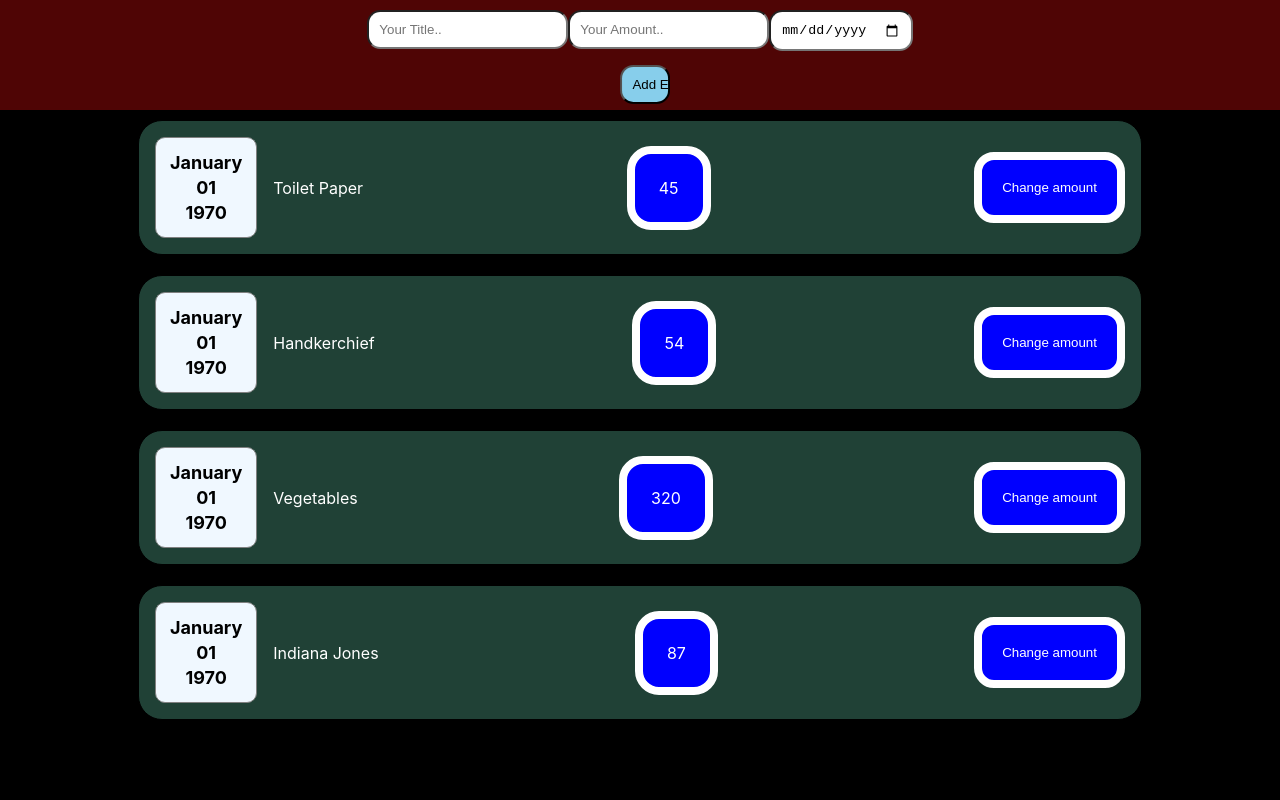
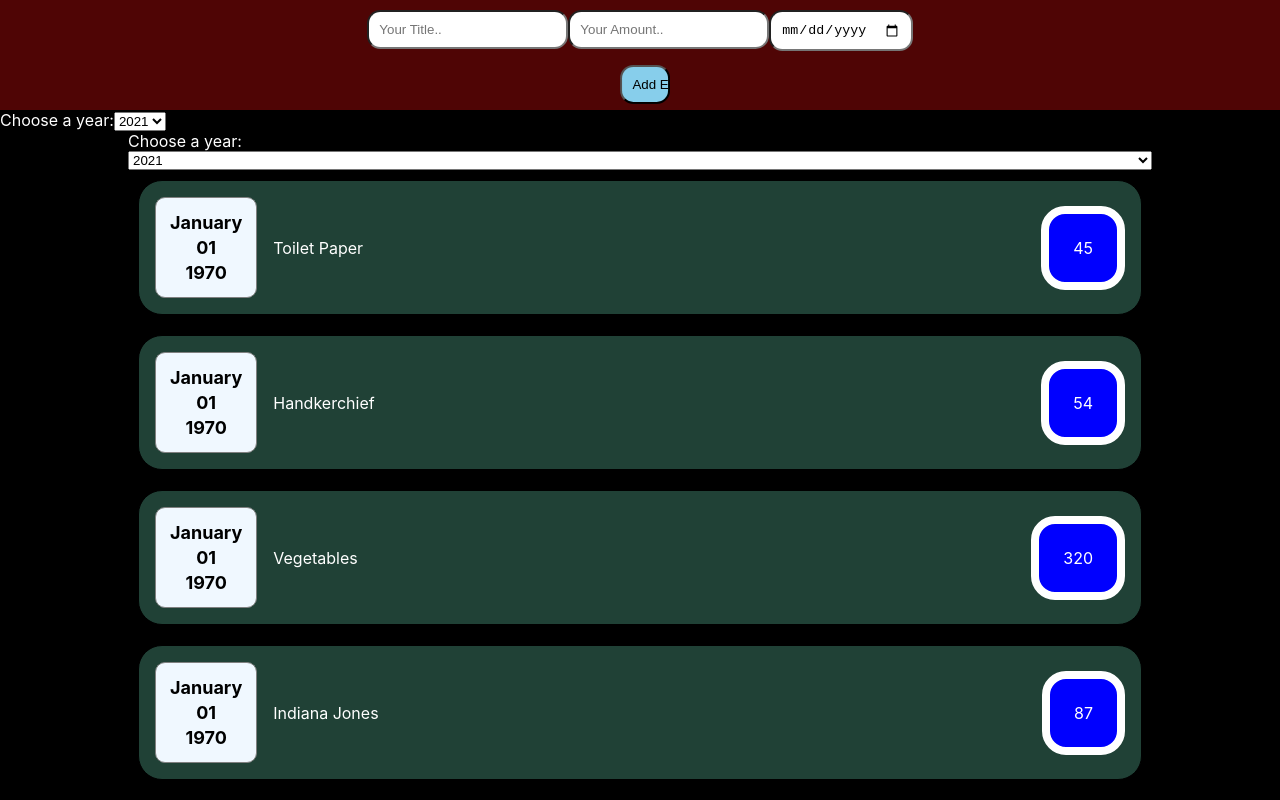
Before and after one commit to Alfred-KInyua/reduxStore, a React (Create React App) app: page / in a window 1280 px wide. Built offline with nearby package versions, Linux system fonts and the light colour scheme.

Commit message:
add new component

```diff
--- a/src/App.js
+++ b/src/App.js
@@ -1,6 +1,5 @@
-import Counter from './feature/counter/Counter';
-import MainDataItems from './components/mainDataItems';
-import NewExpense from './components/form/NewExpense';
+import MainExpenseItems from './components/MainExpenseItems';
+import NewExpense from './components/NewExpense/NewExpense';
 function App() {
   const expenses = [
     {
@@ -28,11 +27,16 @@ function App() {
       date: new Date(10 / 12 / 2022),
     },
   ];
+  const AddExpenseHandler = (receivedData) => {
+    const display = {
+      ...receivedData,
+    };
+    console.log(display);
+  };
   return (
     <>
-      <NewExpense />
-
-      <MainDataItems items={expenses} />
+      <NewExpense onNewExpense={AddExpenseHandler} />
+      <MainExpenseItems items={expenses} />
     </>
   );
 }
--- /dev/null
+++ b/src/components/ExpenseFilter.js
@@ -0,0 +1,21 @@
+import React from 'react';
+
+function ExpenseFilter(props) {
+  const DropdownHandler = (event) => {
+    props.onChangeFilter(event.target.value);
+  };
+
+  return (
+    <>
+      <label>Choose a year:</label>
+      <select selected={props.selected} onChange={DropdownHandler}>
+        <option value="2021">2021</option>
+        <option value="2022">2022</option>
+        <option value="2023">2023</option>
+        <option value="2024">2024</option>
+      </select>
+    </>
+  );
+}
+
+export default ExpenseFilter;
--- /dev/null
+++ b/src/components/ExpenseItem.js
@@ -0,0 +1,19 @@
+import React from 'react';
+import './cssFiles/style.css';
+import ExpenseDate from './ExpenseDate';
+
+function ExpenseItem(props) {
+  return (
+    <>
+      <div className="items">
+        <div className="sub-items">
+          <ExpenseDate date={props.date} />
+          <div className="carInsurance">{props.title}</div>
+        </div>
+        <div className="btn"> {props.amount}</div>
+      </div>
+    </>
+  );
+}
+
+export default ExpenseItem;
--- /dev/null
+++ b/src/components/MainExpenseItems.js
@@ -0,0 +1,35 @@
+import React, { useState } from 'react';
+import ExpenseItem from './ExpenseItem';
+import './cssFiles/MainExpenseItems.css';
+import Card from './Card';
+import ExpenseFilter from './ExpenseFilter';
+
+function MainExpenseItems(props) {
+  const [filteredYear, setfilteredYear] = useState('2000');
+  const filterChangeHandler = (selectedYear) => {
+    setfilteredYear(selectedYear);
+  };
+
+  return (
+    <div>
+      <Card className="outer">
+        <div className="mainStyle">
+          <ExpenseFilter
+            selected={filteredYear}
+            onChangeFilter={filterChangeHandler}
+          />
+          {props.items.map((elements) => (
+            <ExpenseItem
+              key={elements.id}
+              title={elements.title}
+              amount={elements.amount}
+              date={elements.date}
+            />
+          ))}
+        </div>
+      </Card>
+    </div>
+  );
+}
+
+export default MainExpenseItems;
--- a/src/components/form/formData.js
+++ b/src/components/NewExpense/ExpenseForm.js
@@ -1,7 +1,7 @@
 import React from 'react';
 import { useState } from 'react';
 
-const FormData = () => {
+const ExpenseForm = (props) => {
   const [addTitle, setAddTitle] = useState('');
   const [addDate, setAddDate] = useState('');
   const [addNumber, setAddNumber] = useState('');
@@ -23,20 +23,29 @@ const FormData = () => {
       date: new Date(addDate),
       number: addNumber,
     };
-    console.log(myObjects);
+    props.onSaveFormData(myObjects);
+    // setAddDate('');
+    // setAddNumber('');
+    // setAddTitle('');
   };
 
   return (
     <form onSubmit={SubmitHandler}>
       {' '}
       <div>
-        <input type="text" onChange={TitleHandler} placeholder="Your Title.." />
+        <input
+          type="text"
+          onChange={TitleHandler}
+          placeholder="Your Title.."
+          value={addTitle}
+        />
         <input
           type="number"
           onChange={NumberHandler}
           placeholder="Your Amount.."
           min="0.01"
           step="0.01"
+          value={addNumber}
         />
         <input
           type="date"
@@ -44,6 +53,7 @@ const FormData = () => {
           placeholder="Select your date.."
           min="2019/1/30"
           max="2023/12/31"
+          value={addDate}
         />
       </div>
       <div>
@@ -53,4 +63,4 @@ const FormData = () => {
   );
 };
 
-export default FormData;
+export default ExpenseForm;
--- /dev/null
+++ b/src/components/NewExpense/NewExpense.js
@@ -0,0 +1,24 @@
+import React from 'react';
+import '../cssFiles/NewExpense.css';
+import DropDown from '../ExpenseFilter';
+import ExpenseForm from './ExpenseForm';
+function NewExpense(props) {
+  const SaveFormData = (entredFormData) => {
+    const FormData = {
+      ...entredFormData,
+      id: Math.floor(Math.random() * 80) + 1,
+    };
+    props.onNewExpense(FormData);
+  };
+  const SaveOptions = (data) => {
+    props.onNewExpense(data);
+  };
+  return (
+    <>
+      <ExpenseForm onSaveFormData={SaveFormData} />
+      <DropDown onSaveOptions={SaveOptions} />
+    </>
+  );
+}
+
+export default NewExpense;
--- a/src/components/expenseItem.js
+++ /dev/null
@@ -1,29 +0,0 @@
-import React, { useState } from 'react';
-import './cssFiles/style.css';
-import ExpenseDate from './expenseDate';
-
-function ExpenseItem(props) {
-  const [amount, setAmount] = useState(props.amount);
-
-  const ClickHandler = () => {
-    setAmount('$500');
-  };
-
-  return (
-    <>
-      <div className="items">
-        <div className="sub-items">
-          <ExpenseDate date={props.date} />
-          <div className="carInsurance">{props.title}</div>
-        </div>
-        <div className="btn"> {amount}</div>
-        <button className="btn" onClick={ClickHandler}>
-          {' '}
-          Change amount
-        </button>
-      </div>
-    </>
-  );
-}
-
-export default ExpenseItem;
--- a/src/components/form/NewExpense.js
+++ /dev/null
@@ -1,8 +0,0 @@
-import React from 'react';
-import './NewExpense.css';
-import FormData from './formData';
-function NewExpense() {
-  return <FormData />;
-}
-
-export default NewExpense;
--- a/src/components/mainDataItems.js
+++ /dev/null
@@ -1,37 +0,0 @@
-import React from 'react';
-import ExpenseItem from './expenseItem';
-import './cssFiles/mainDataItems.css';
-import Card from './Card';
-
-function MainDataItems(props) {
-  return (
-    <div>
-      <Card className="outer">
-        <div className="mainStyle">
-          <ExpenseItem
-            title={props.items[0].title}
-            amount={props.items[0].amount}
-            date={props.items[0].date}
-          />
-          <ExpenseItem
-            title={props.items[1].title}
-            amount={props.items[1].amount}
-            date={props.items[1].date}
-          />
-          <ExpenseItem
-            title={props.items[2].title}
-            amount={props.items[2].amount}
-            date={props.items[2].date}
-          />
-          <ExpenseItem
-            title={props.items[3].title}
-            amount={props.items[3].amount}
-            date={props.items[3].date}
-          />
-        </div>
-     </Card>
-    </div>
-  );
-}
-
-export default MainDataItems;
```
Also changed, not shown: src/components/ExpenseDate.js (renamed from src/components/expenseDate.js), src/components/cssFiles/MainExpenseItems.css (renamed from src/components/cssFiles/mainDataItems.css), src/components/cssFiles/NewExpense.css (renamed from src/components/form/NewExpense.css).
